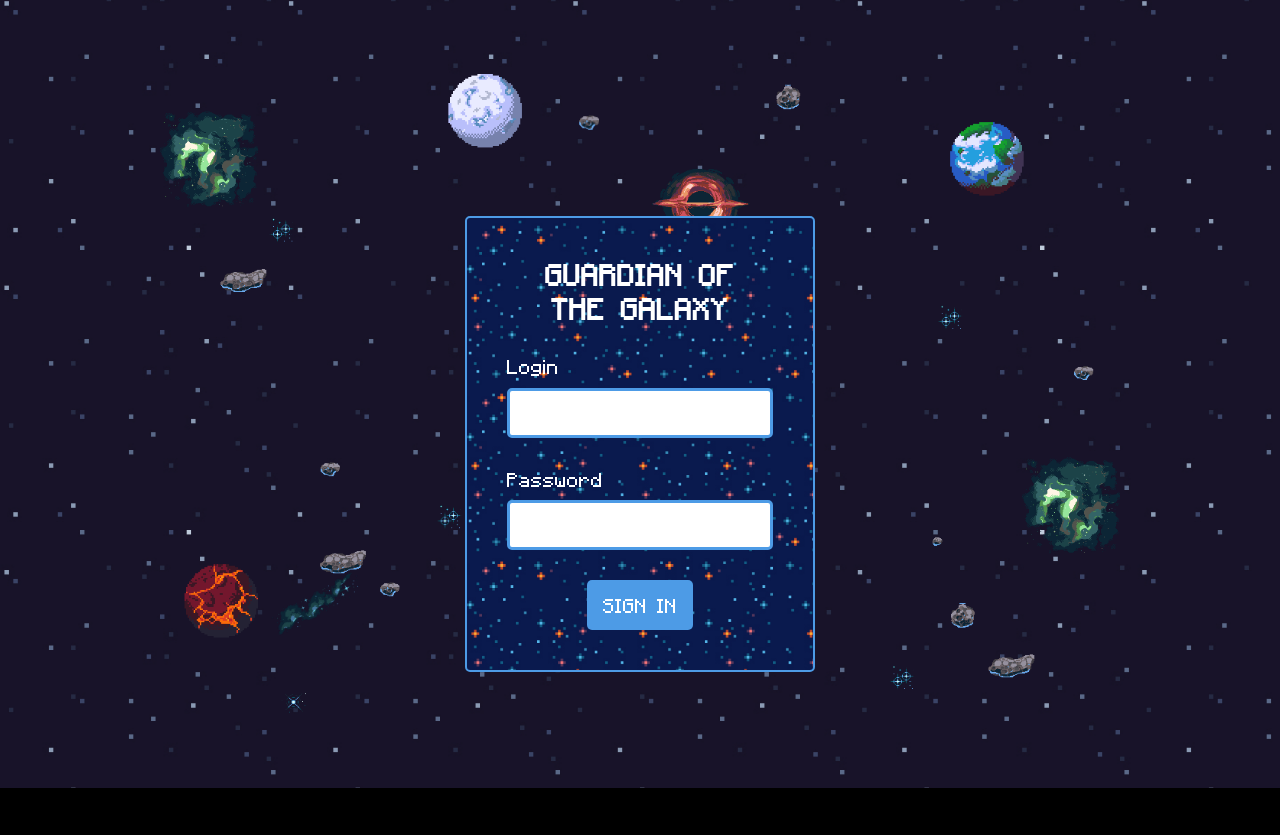
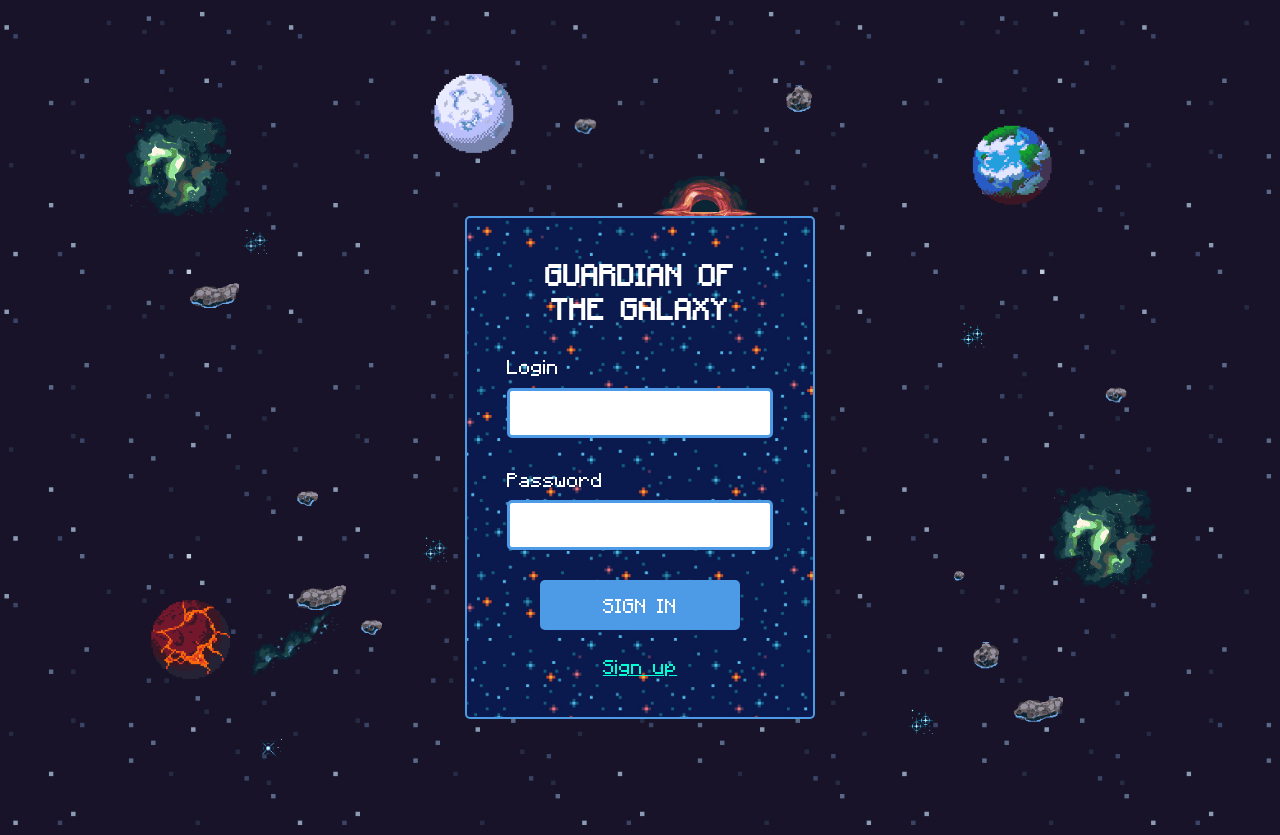
Before and after one commit to imozi/Guardian-of-the-Galaxy, a React (Vite) app in the folder packages/client/: page / in a window 1280 px wide. Before the commit the page ends 800 px from the top, so only its background shows below. Built offline with nearby package versions, Linux system fonts and the light colour scheme.

Commit message:
ссылка в форме авторизации

```diff
--- a/packages/client/src/components/Card/Card.scss
+++ b/packages/client/src/components/Card/Card.scss
@@ -18,3 +18,8 @@
   margin: 0 auto 30px;
   text-transform: uppercase;
 }
+
+.card__footer {
+  text-align: center;
+  margin-top: 25px;
+}
--- a/packages/client/src/components/UI/Button/Button.scss
+++ b/packages/client/src/components/UI/Button/Button.scss
@@ -10,6 +10,7 @@
   justify-content: center;
   align-items: center;
   height: var(--height);
+  min-width: 200px;
   padding: 16px;
   font-size: 16px;
   border-radius: $border-radius;
--- a/packages/client/src/pages/Login/Login.tsx
+++ b/packages/client/src/pages/Login/Login.tsx
@@ -22,6 +22,9 @@ export const Login = () => {
               <Field label="Password" />
             </div>
           </Form>
+          <div className='card__footer'>
+            <a href='#' className="link">Sign up</a>
+          </div>
         </Card>
       </div>
     </Layout>
--- a/packages/client/src/styles/index.scss
+++ b/packages/client/src/styles/index.scss
@@ -4,3 +4,4 @@
 @import "variables";
 @import "mixins";
 @import "base";
+@import "link";
--- /dev/null
+++ b/packages/client/src/styles/link.scss
@@ -0,0 +1,8 @@
+@import '../styles/mixins';
+
+.link {
+  @include link;
+
+  color: $color-accent;
+  text-decoration: underline;
+}
--- a/packages/client/src/styles/variables.scss
+++ b/packages/client/src/styles/variables.scss
@@ -7,4 +7,5 @@ $border-radius: 5px;
 $color-black: #000000;
 $color-white: #ffffff;
 $color-primary: #4D9BE6;
+$color-accent: #00FFD1;
 $color-danger: #FF6370;
```
